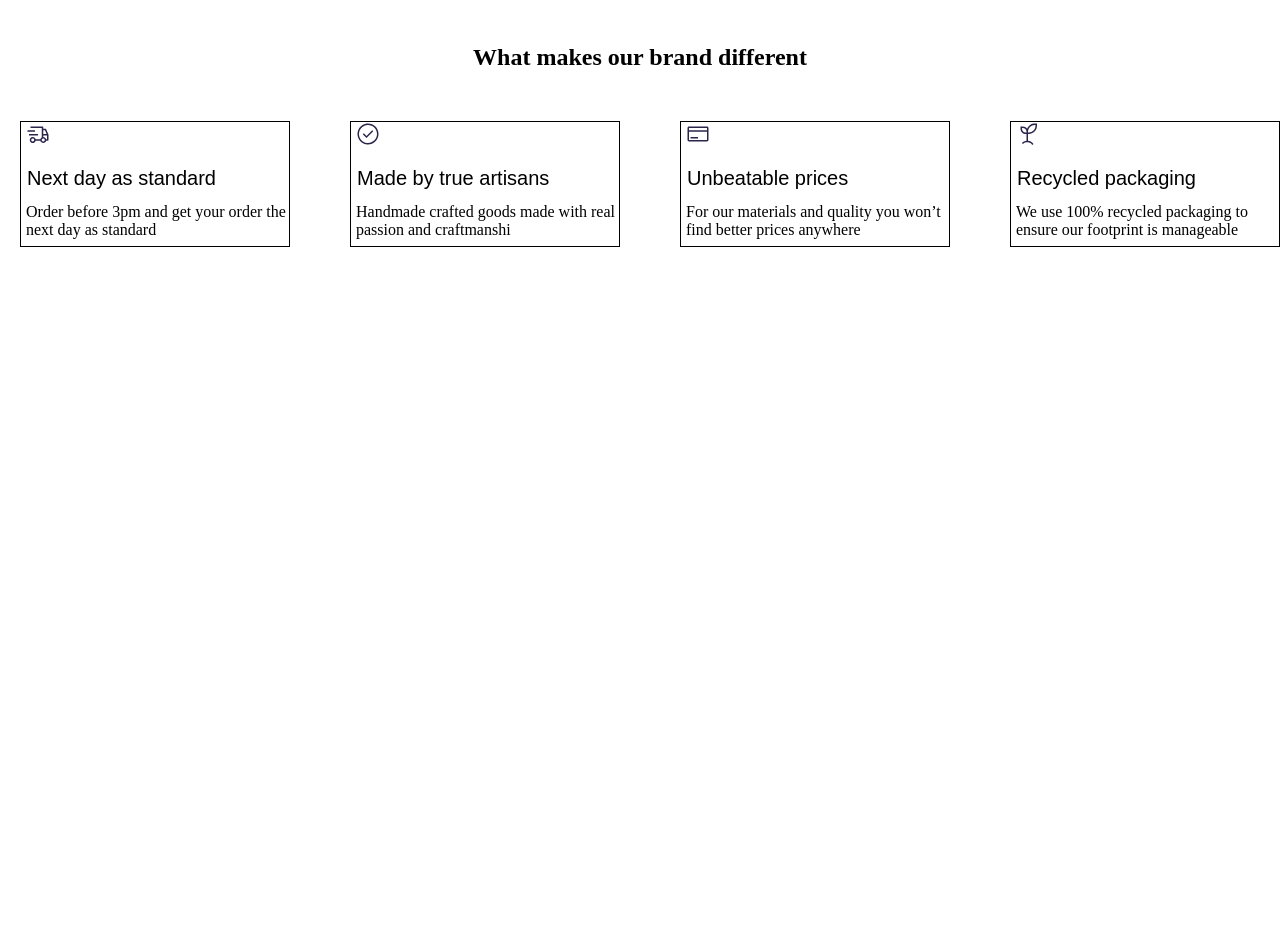
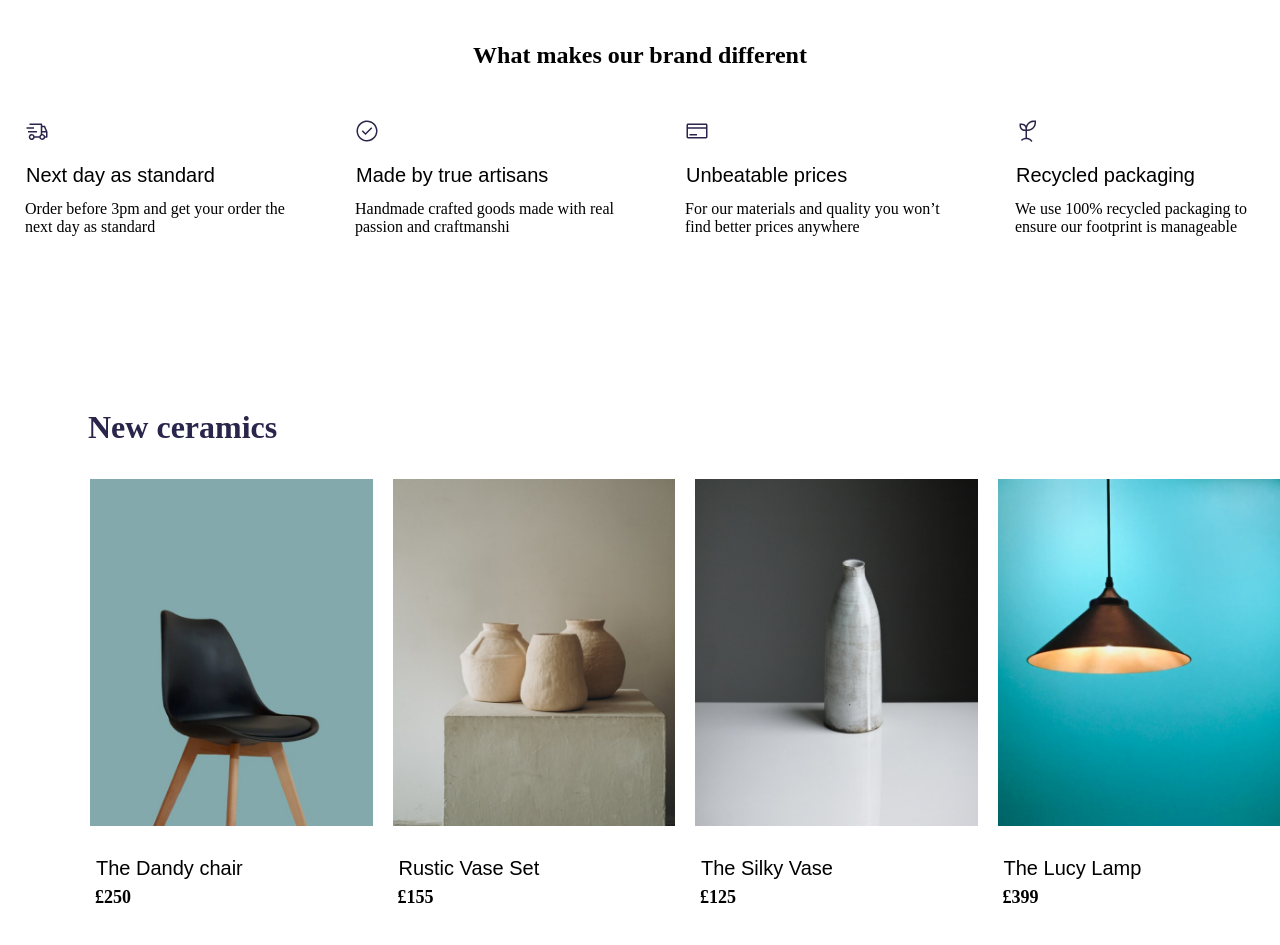
Before and after one commit to kachibekov/avion, a plain HTML site: page index.html in a window 1280 px wide. Shown: the part 800-1745 px from the top of the page. Before the commit the page ends 1067 px from the top, so only its background shows below. Drawn offline with Linux system fonts and the light colour scheme.

Commit message:
ceramics finished

```diff
--- a/css/style.css
+++ b/css/style.css
@@ -60,6 +60,7 @@ body {
 .hero__title {
   display: flex;
   border: 1px solid black;
+  border: none;
   max-width: 1440px;
   height: 584px;
   margin: 62px 50px;
@@ -165,6 +166,7 @@ body {
   max-width: 270px;
   height: 124px;
   border: 1px solid black;
+  border: none;
 }
 
 .img__delivery {
@@ -184,3 +186,77 @@ body {
   height: 48px;
   margin: 12px 0 0 5px;
 }
+
+
+
+
+.ceramics__new{
+  color: #2A254B;
+  font-size: 32px;
+  margin: 166px 0 0 88px;
+}
+
+
+.ceramics__pisture {
+  display: flex;
+  max-width: 1280px;
+  height: 462px;
+  border: 1px solid black;
+  border: none;
+  margin: 33px 0 20px 90px;
+  gap: 20px;
+}
+
+@media screen and (max-width:1000px){
+   .ceramics__pisture{
+      display: grid;
+      grid-template-columns: repeat(2, 1fr);
+      gap: 0 ;
+      margin: 0 ;
+      padding: 0 ;
+      list-style: none;
+   }
+}
+
+
+@media screen and (max-width:500px){
+    .ceramics__pisture{
+      display: grid;
+      grid-template-columns: repeat(1,4fr);
+      margin: 0 0 0 90px;
+    }
+}
+
+
+.ceramics__dandy {
+  max-width: 305px;
+  height: 462px;
+  border: 1px solid black;
+  border: none;
+}
+
+.ceramics__image {
+  margin: 0 auto;
+}
+
+.ceramics__img {
+  max-width: 100%;
+  object-fit: cover;
+}
+
+.ceramics__seed {
+  margin: 24px 0 0 0;
+}
+
+.ceramics__button {
+  border: none;
+  background: none;
+  font-size: 20px;
+  max-width: 160px;
+  height: 28px;
+}
+
+.ceramics__h4 {
+  font-size: 18px;
+  margin: 5px 0 0 5px;
+}
--- a/index.html
+++ b/index.html
@@ -86,6 +86,51 @@ using modern web technologies.</p>
                        </div>
                    </div>
                </div>
+               <div class="ceramics">
+                   <div class="container">
+                       <div class="ceramics__content">
+                          <h2 class="ceramics__new">New ceramics</h2>
+                           <div class="ceramics__pisture">
+                                <div class="ceramics__dandy">
+                                    <div class="ceramics__image">
+                                        <img class="ceramics__img" src="img/Photo.png" alt="">
+                                    </div>
+                                    <div class="ceramics__seed">
+                                    <button class="ceramics__button">The Dandy chair</button>
+                                    <h4 class="ceramics__h4">£250</h4>
+                                    </div>
+                                </div>
+                                <div class="ceramics__dandy">
+                                    <div class="ceramics__image">
+                                        <img class="ceramics__img" src="img/Photo (1).png" alt="">
+                                    </div>
+                                    <div class="ceramics__seed">
+                                    <button class="ceramics__button">Rustic Vase Set</button>
+                                    <h4 class="ceramics__h4">£155</h4>
+                                    </div>
+                                </div>
+                                <div class="ceramics__dandy">
+                                    <div class="ceramics__image">
+                                        <img class="ceramics__img" src="img/Photo (2).png" alt="">
+                                    </div>
+                                    <div class="ceramics__seed">
+                                    <button class="ceramics__button">The Silky Vase</button>
+                                    <h4 class="ceramics__h4">£125</h4>
+                                    </div>
+                                </div>
+                                <div class="ceramics__dandy">
+                                    <div class="ceramics__image">
+                                        <img class="ceramics__img" src="img/Photo (3).png" alt="">
+                                    </div>
+                                    <div class="ceramics__seed">
+                                    <button class="ceramics__button">The Lucy Lamp</button>
+                                    <h4 class="ceramics__h4">£399</h4>
+                                    </div>
+                                </div>
+                           </div>
+                       </div>
+                   </div>
+               </div>
            </div>
       </body>
    </html>
```
Also changed, not shown: img/Photo (1).png (added), img/Photo (2).png (added), img/Photo (3).png (added), img/Photo.png (added).
